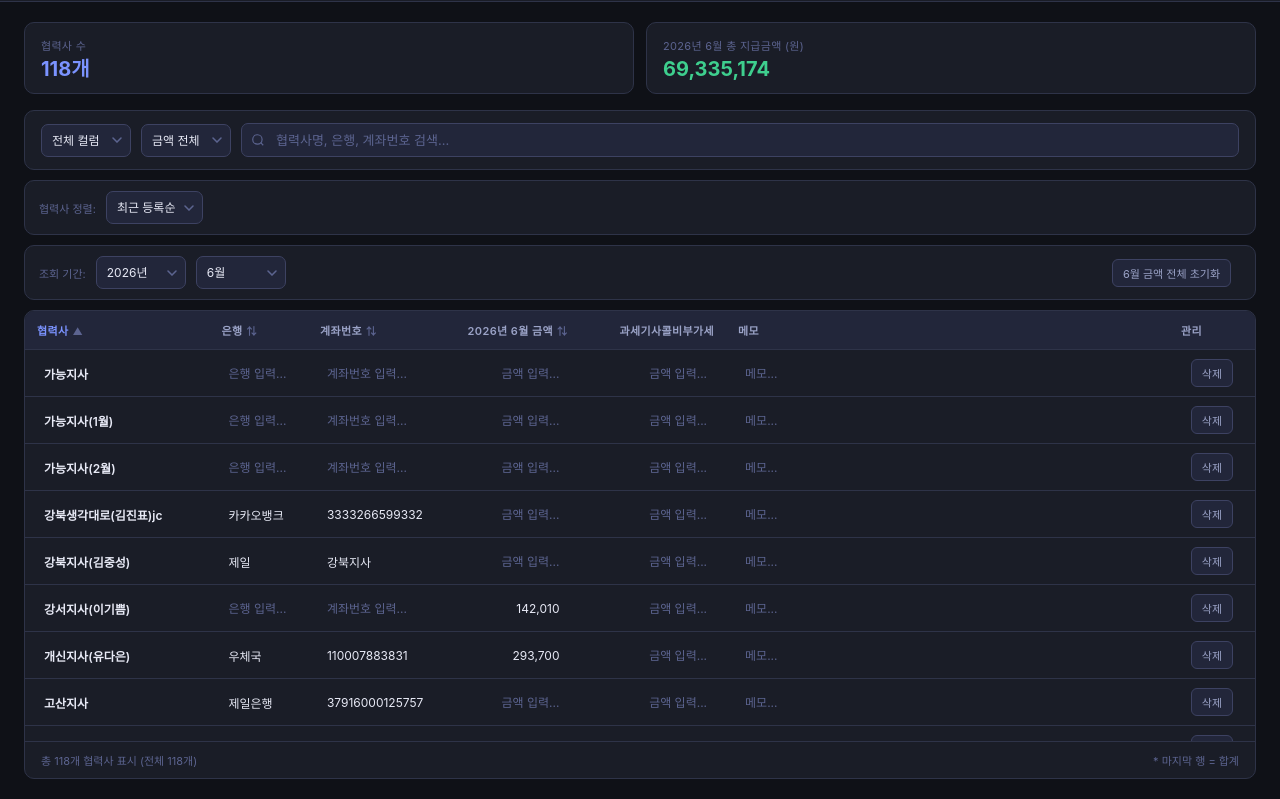
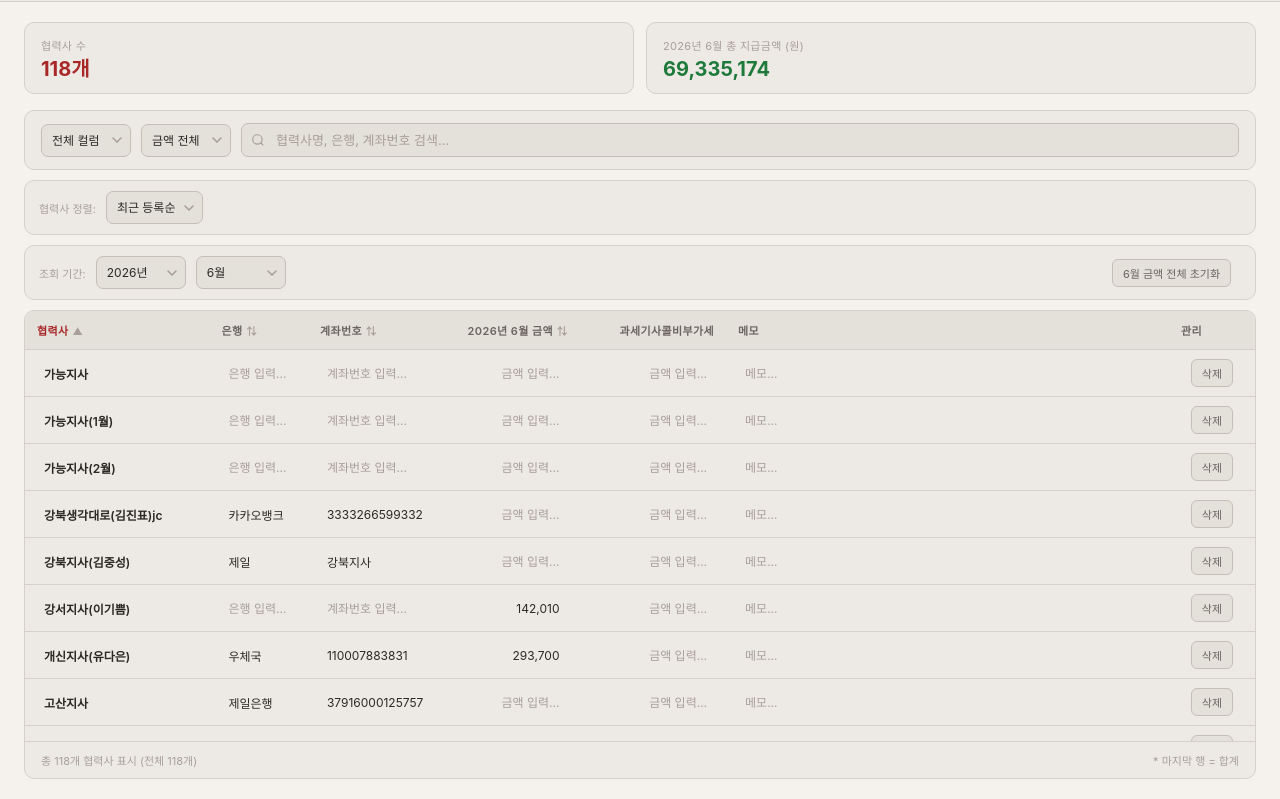
Before and after one commit to gminea0823/card, a plain HTML site: page 카드충전수수료_조회사이트.html in a window 1280 px wide. Shown: the part 54-853 px from the top of the page. Drawn offline with Linux system fonts and the light colour scheme.

Commit message:
라이트 모드 적용 - 아이보리 화이트 + 레드 강조 색상

```diff
--- a/카드충전수수료_조회사이트.html
+++ b/카드충전수수료_조회사이트.html
@@ -6,7 +6,7 @@
 <title>카드충전수수료 지급내역</title>
 <script src="https://cdnjs.cloudflare.com/ajax/libs/xlsx/0.18.5/xlsx.full.min.js"></script>
 <style>
-:root{--bg:#0f1117;--bg2:#1a1d27;--bg3:#22263a;--border:#2e3348;--border2:#3d4262;--text:#e8eaf6;--text2:#9ba3c7;--text3:#5c6490;--accent:#5c73f2;--accent2:#7b93ff;--accent-bg:rgba(92,115,242,.12);--green:#3ecf8e}
+:root{--bg:#F5F2EE;--bg2:#EDEAE5;--bg3:#E4E0DA;--border:#D5D0C9;--border2:#C4BEB6;--text:#2B2825;--text2:#6B6460;--text3:#A99E98;--accent:#C93535;--accent2:#A82828;--accent-bg:rgba(201,53,53,.10);--green:#1E7A3B}
 *{box-sizing:border-box;margin:0;padding:0}
 body{background:var(--bg);color:var(--text);font-family:'Noto Sans KR',-apple-system,sans-serif;font-size:13px}
 .topbar{background:var(--bg2);border-bottom:1px solid var(--border);padding:0 24px;height:56px;display:flex;align-items:center;justify-content:space-between;position:sticky;top:0;z-index:100}
@@ -45,7 +45,7 @@ th:hover{color:var(--text)}.si2{margin-left:4px;color:var(--text3);font-size:10p
 th.sorted{color:var(--accent2)}
 td{padding:9px 12px;border-bottom:1px solid var(--border);vertical-align:middle;white-space:nowrap}
 tr:last-child td{border-bottom:none}
-tr:hover td{background:rgba(92,115,242,.04)}
+tr:hover td{background:rgba(201,53,53,.04)}
 tr.total td{background:var(--bg3);border-top:2px solid var(--border2);font-weight:700;color:var(--accent2)}
 tr.addrow td{text-align:center;padding:12px;color:var(--text3);cursor:pointer;font-weight:600;transition:all .15s}
 tr.addrow:hover td{background:var(--accent-bg);color:var(--accent2)}
```
